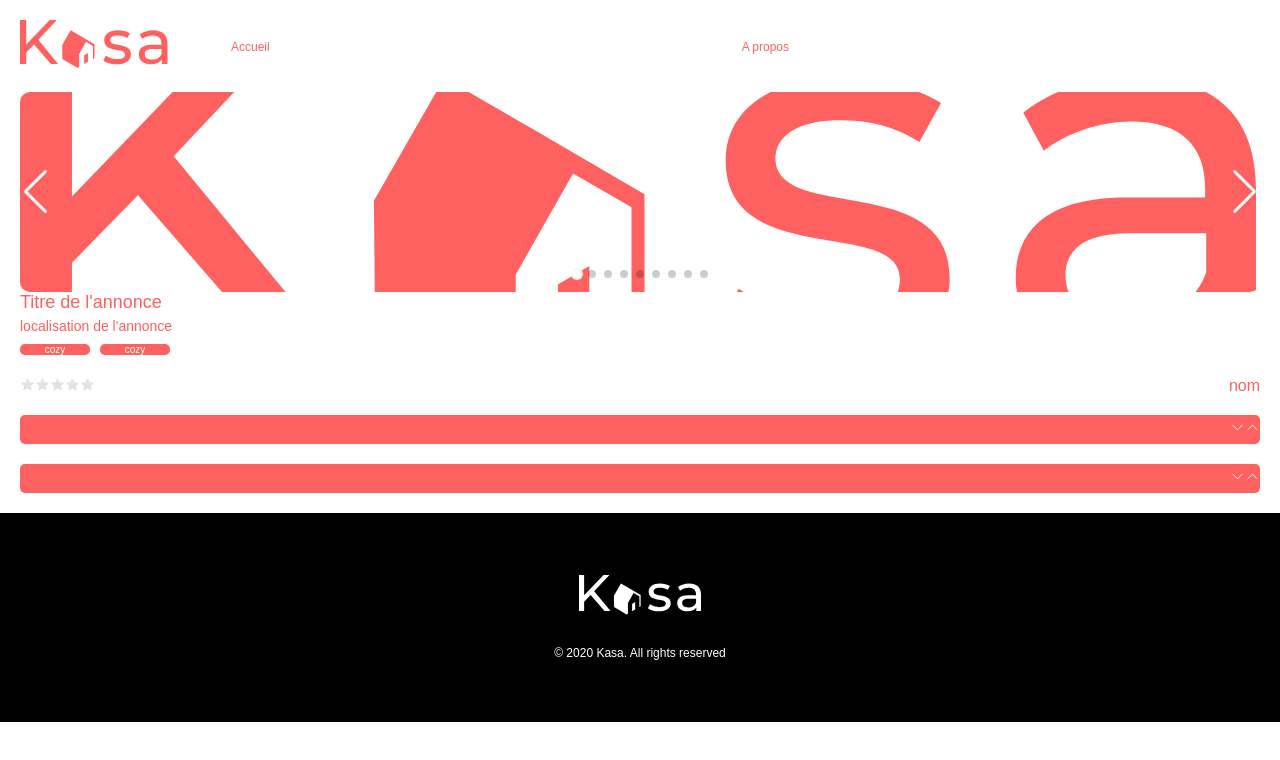
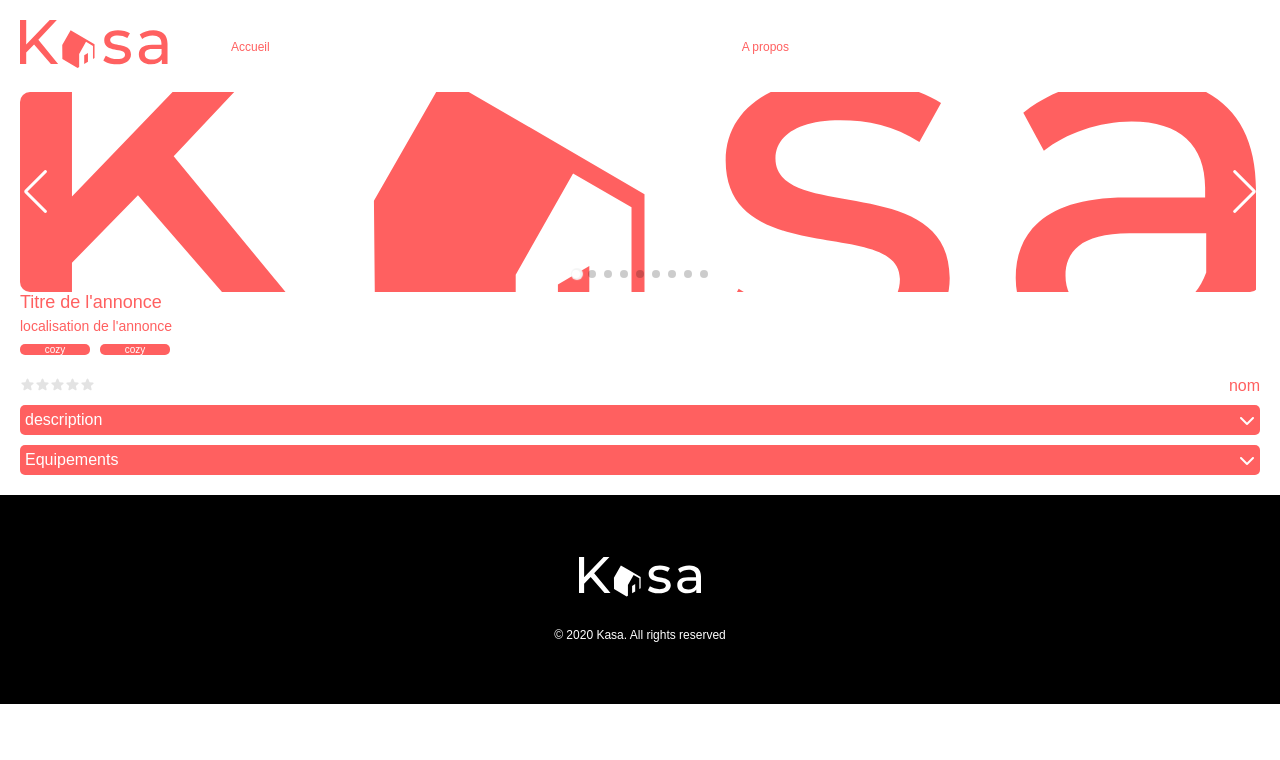
Before and after one commit to JoanaSimaozinho/Projet7-Kasa-Joana-Simaozinho, a React (Create React App) app: page /fichelogement in a window 1280 px wide. Shown: the top 760 px of the page. Built offline with nearby package versions, Linux system fonts and the light colour scheme.

Commit message:
modifs elements des icons et creation de fonction pour le collapse

```diff
--- a/package.json
+++ b/package.json
@@ -13,6 +13,7 @@
     "react-bootstrap": "^2.5.0",
     "react-bootstrap-carousel": "^4.1.1",
     "react-dom": "^18.2.0",
+    "react-icons": "^4.4.0",
     "react-router-dom": "^6.4.2",
     "react-scripts": "5.0.1",
     "styled-components": "^5.3.6",
--- a/public/index.html
+++ b/public/index.html
@@ -15,6 +15,11 @@
       user's mobile device or desktop. See https://developers.google.com/web/fundamentals/web-app-manifest/
     -->
     <link rel="manifest" href="%PUBLIC_URL%/manifest.json" />
+
+    <script
+      src="https://kit.fontawesome.com/672aeb9c9a.js"
+      crossorigin="anonymous"
+    ></script>
     <!--
       Notice the use of %PUBLIC_URL% in the tags above.
       It will be replaced with the URL of the `public` folder during the build.
--- a/src/components/Avis/Avis.js
+++ b/src/components/Avis/Avis.js
@@ -5,7 +5,6 @@ function Avis() {
   return (
     <div>
       <div className="avis">
-        {/* Etoiles et nom de la personne qui a donné son avis */}
         <div className="stars">
           <svg
             xmlns="http://www.w3.org/2000/svg"
--- a/src/components/Cards/Cards.css
+++ b/src/components/Cards/Cards.css
@@ -4,6 +4,10 @@
     rgba(255, 255, 255, 0) 0%,
     rgba(0, 0, 0, 0.5) 100%
   );
+}
+
+.cards:hover {
+  cursor: pointer;
 }
 
 figure {
--- a/src/components/Collapse/Collapse.css
+++ b/src/components/Collapse/Collapse.css
@@ -1,33 +1,26 @@
-.collapse {
-  background: #ff6060;
-  width: 100%;
-  height: 29px;
+.caracteristiques {
+  display: flex;
+  justify-content: space-between;
+  align-items: center;
+  color: white;
+  background-color: #FF6060;
   border-radius: 5px;
-  margin-top: 20px;
-  display: flex;
-  justify-content: flex-end;
-  align-items: center;
+  height: 30px;
+  margin-top: 10px;
+  padding-left: 5px;
 }
 
-.chevrons {
-  width: 15px;
-  height: 15px;
-  color: white;
+.informations {
+  color: #777;
+  background-color: #777;
+  padding: 3rem;
+  display: none;
 }
 
-.chevron1 {
-  cursor: pointer;
+.icon {
+  margin-right: 5px;
 }
 
-.chevron1:hover {
-  overflow: hidden;
+.visible {
+  display: block;
 }
-
-.chevront2 {
-  overflow: hidden;
-  cursor: pointer;
-}
-
-.chevron2:hover {
-  overflow: visible;
-}
--- a/src/components/Collapse/Collapse.js
+++ b/src/components/Collapse/Collapse.js
@@ -2,39 +2,41 @@ import * as React from "react";
 import "./Collapse.css";
 
 function Collapse() {
+
+  const caracteristiques = document.querySelectorAll('.caracteristiques')
+
+  caracteristiques.forEach((item) => {
+
+    item.addEventListener('click', function () {
+      console.log('item cliqué');
+      const next = item.nextElementSibling
+      next.classList.toggle('visible')
+      // icone = item.lastElementChild
+      // console.log(icone);
+      // icone.classList.toggle('fa-chevron-up')
+    })
+  })
+
+
+
   return (
-    <div className="collapse">
-      <div className="chevron1">
-        <svg
-          xmlns="http://www.w3.org/2000/svg"
-          fill="none"
-          viewBox="0 0 24 24"
-          strokeWidth="1.5"
-          stroke="currentColor"
-          className="chevrons"
-        >
-          <path
-            strokeLinecap="round"
-            strokeLinejoin="round"
-            d="M19.5 8.25l-7.5 7.5-7.5-7.5"
-          />
-        </svg>
+    <div className="accordeon">
+      {/* collapse 1 */}
+      <div className="caracteristiques">
+        <p>description</p>
+        <i className="fas fa-chevron-down icon"></i>
       </div>
-      <div className="chevron2">
-        <svg
-          xmlns="http://www.w3.org/2000/svg"
-          fill="none"
-          viewBox="0 0 24 24"
-          strokeWidth="1.5"
-          stroke="currentColor"
-          className="chevrons chevron2"
-        >
-          <path
-            strokeLinecap="round"
-            strokeLinejoin="round"
-            d="M4.5 15.75l7.5-7.5 7.5 7.5"
-          />
-        </svg>
+      <div className="informations">
+        <p>dfgh</p>
+      </div>
+
+      {/* collapse 2 */}
+      <div className="caracteristiques">
+        <p>Equipements</p>
+        <i className="fas fa-chevron-down icon"></i>
+      </div>
+      <div className="informations">
+        <p>dfgh</p>
       </div>
     </div>
   );
--- a/src/pages/FicheLogement/FicheLogement.js
+++ b/src/pages/FicheLogement/FicheLogement.js
@@ -20,13 +20,9 @@ function FicheLogement() {
         <Tags />
       </div>
       <Avis />
+      <Collapse />
 
-      <div>
-        <Collapse />
-      </div>
-      <div>
-        <Collapse />
-      </div>
+
     </div>
   );
 }
```
Also changed, not shown: 2 other files (tests, documents, lock files or other folders).
